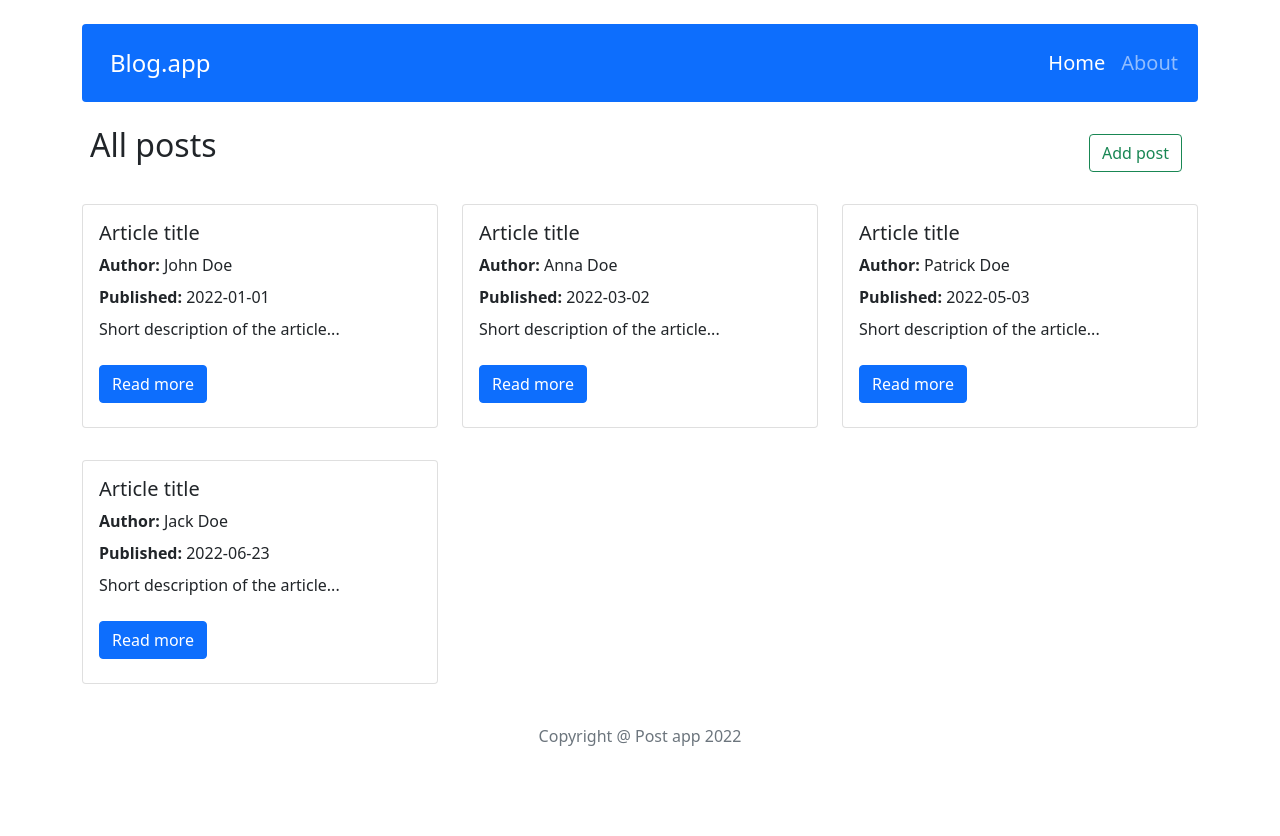
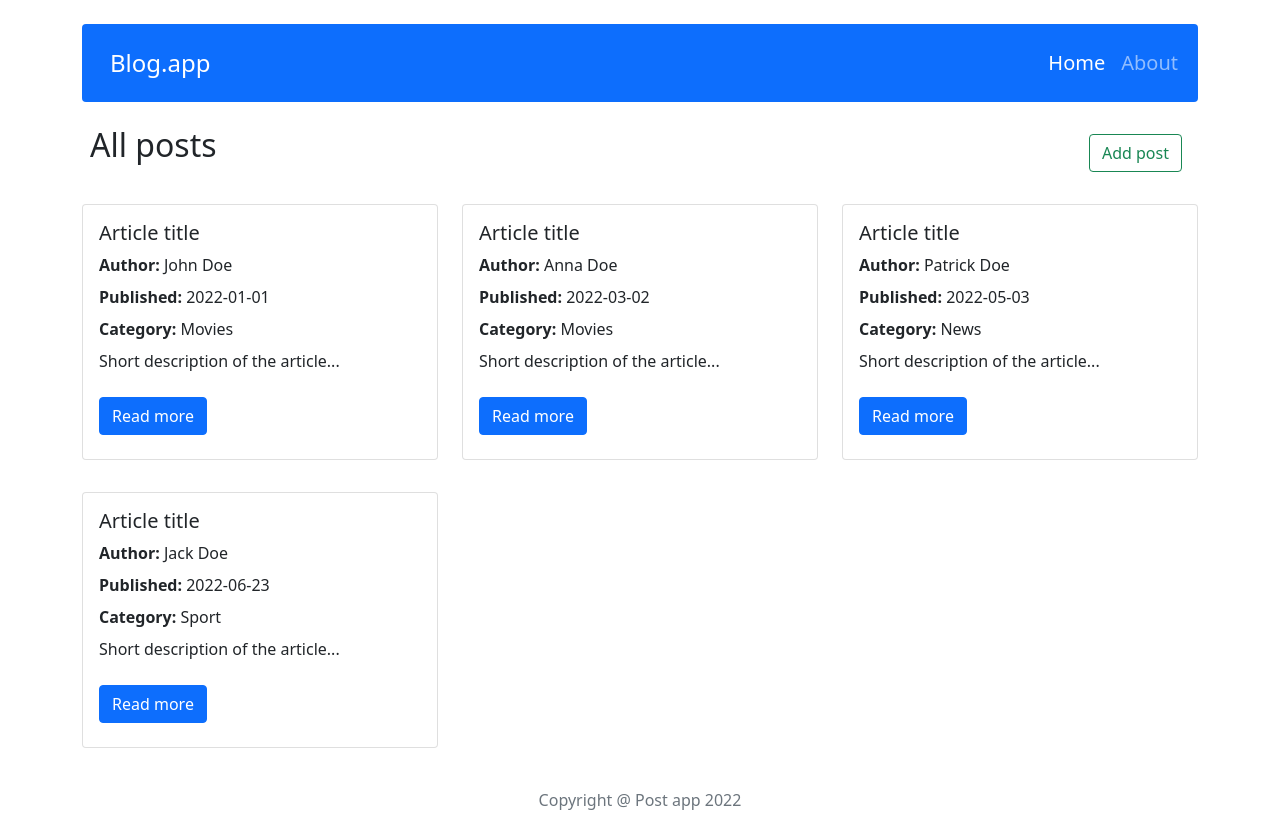
Before and after one commit to PMilczarek64/ReactBlog, a React (Create React App) app: page / in a window 1280 px wide. Before the commit the page ends 800 px from the top, so only its background shows below. Built offline with nearby package versions, Linux system fonts and the light colour scheme.

Commit message:
Add categories to posts - functionality to develop

```diff
--- a/src/features/PostEditForm.js
+++ b/src/features/PostEditForm.js
@@ -28,7 +28,8 @@ const PostEditForm = () => {
         author={postData.author}
         publishedDate={postData.publishedDate}
         shortDescription={postData.shortDescription}
-        content={postData.content}>
+        content={postData.content}
+        category={postData.category}>
       </PostForm>
     );
 };
--- a/src/features/PostForm.js
+++ b/src/features/PostForm.js
@@ -6,25 +6,33 @@ import propTypes from 'prop-types';
 import ReactQuill from 'react-quill';
 import 'react-quill/dist/quill.snow.css';
 import { useForm } from "react-hook-form";
+import { getAllCategories } from "../redux/postsRedux";
+import { useSelector } from "react-redux";
+import shortid from "shortid";
 
 
 const PostForm = ({ action, actionText, ...props }) => {
+
+  const categories = useSelector(getAllCategories);
 
   const [title, setTitle] = useState(props.title || '');
   const [author, setAuthor] = useState(props.author) || '';
   const [publishedDate, setPublishedDate] = useState(props.publishedDate || '');
   const [shortDescription, setShortDescription] = useState(props.shortDescription || '');
   const [content, setContent] = useState(props.content || '');
+  const [postCategory, setPostCategory] = useState(props.category || '');
   const [contentError, setContentError] = useState(false);
-  const [dateError, setDateError] = useState(false);
+
+  console.log(postCategory);
+
 
   const { register, handleSubmit: validate, formState: { errors } } = useForm();
 
+
   const handleSubmit = () => {
     setContentError(!content)
-    setDateError(!publishedDate)
-    if(content && publishedDate) {
-      action({ title, author, publishedDate, shortDescription, content });
+    if (content) {
+      action({ title, author, publishedDate, shortDescription, content, category: postCategory });
     }
   };
 
@@ -47,19 +55,25 @@ const PostForm = ({ action, actionText, ...props }) => {
             onChange={e => setAuthor(e.target.value)} />
           {errors.author && <small className="d-block form-text text-danger mt-2">Minimum 3 characters required! </small>}
         </Form.Group>
-        <Form.Group className="mb-3" controlId="formAuthor">
+        <Form.Group className="mb-3" controlId="formDate">
           <Form.Label>Published:</Form.Label>
           <Form.Control
-          {...register("date", {required: true, minLength: 10, maxLength: 10})}
+            {...register("date", { required: true, minLength: 10, maxLength: 10 })}
             type="date" value={publishedDate}
             onChange={e => setPublishedDate(e.target.value)} />
           {errors.date && <small className="d-block form-text text-danger mt-2">This field is required! </small>}
         </Form.Group>
+        <Form.Label>Category:</Form.Label>
+        <Form.Select className="mb-3" aria-label="Default select example" onChange={e => setPostCategory(e.target.value)}>
+          {postCategory && <option value={postCategory}>{postCategory}</option>}
+          {categories.map(category =>
+          category !== postCategory && <option value={category}>{category}</option>)}
+        </Form.Select>
       </div>
 
       <Form.Label>Short description:</Form.Label>
       <InputGroup className="shortDescriptionription mb-3">
-        <Form.Control {...register("shortDescription", {required: true, minLength: 20})}
+        <Form.Control {...register("shortDescription", { required: true, minLength: 20 })}
           as="textarea" aria-label="With textarea" value={shortDescription}
           onChange={e => setShortDescription(e.target.value)} />
       </InputGroup>
--- a/src/pages/Home.js
+++ b/src/pages/Home.js
@@ -26,7 +26,8 @@ const Home = () => {
               shortDescription={post.shortDescription}
               content={post.mainContent}
               publishedDate={post.publishedDate}
-              author={post.author}>
+              author={post.author}
+              category={post.category}>
             </Post>
           </Col>)}
       </Row>
--- a/src/pages/Post.js
+++ b/src/pages/Post.js
@@ -5,13 +5,14 @@ import { NavLink } from 'react-router-dom';
 import Nav from 'react-bootstrap/Nav';
 
 
-const Post = ({title, author, publishedDate, shortDescription, id}) => {
+const Post = ({title, author, publishedDate, shortDescription, id, category}) => {
   return (
       <Card>
         <Card.Body>
           <Card.Title>{title}</Card.Title>
           <p className="mb-2 fw-bold">Author: <span className="fw-normal">{author}</span></p>
           <p className="mb-2 fw-bold">Published: <span className="fw-normal">{publishedDate}</span></p>
+          <p className="mb-2 fw-bold">Category: <span className="fw-normal">{category}</span></p>
           <p>{shortDescription}</p>
           <Nav.Link as={NavLink} to={"/post/" + id} className="px-0"><Button variant="primary">Read more</Button></Nav.Link>
         </Card.Body>
--- a/src/pages/SinglePost.js
+++ b/src/pages/SinglePost.js
@@ -40,6 +40,7 @@ const SinglePost = () => {
         <Card.Body>
           <p className="mb-2 fw-bold">Author: <span className="fw-normal">{postData.author}</span></p>
           <p className="mb-2 fw-bold">Published: <span className="fw-normal">{postData.publishedDate}</span></p>
+          <p className="mb-2 fw-bold">Category: <span className="fw-normal">{postData.category}</span></p>
           <Card.Text className="my-4">
           <p dangerouslySetInnerHTML={{ __html: postData.content }} />
           </Card.Text>
--- a/src/redux/initialState.js
+++ b/src/redux/initialState.js
@@ -6,7 +6,8 @@ posts: [
       shortDescription: 'Short description of the article...',
       content: 'Main content of the article',
       publishedDate: '2022-01-01',
-    author: 'John Doe'
+      author: 'John Doe',
+      category: 'Movies'
     },
     {
       id: '2',
@@ -14,7 +15,8 @@ posts: [
       shortDescription: 'Short description of the article...',
       content: 'Main content of the article',
       publishedDate: '2022-03-02',
-  author: 'Anna Doe'
+      author: 'Anna Doe',
+      category: 'Movies'
     },
     {
       id: '3',
@@ -22,7 +24,8 @@ posts: [
       shortDescription: 'Short description of the article...',
       content: 'Main content of the article',
       publishedDate: '2022-05-03',
-  author: 'Patrick Doe'
+      author: 'Patrick Doe',
+      category: 'News'
     },
     {
       id: '4',
@@ -30,8 +33,11 @@ posts: [
       shortDescription: 'Short description of the article...',
       content: 'Main content of the article',
       publishedDate: '2022-06-23',
-  author: 'Jack Doe'
+      author: 'Jack Doe',
+      category: 'Sport'
     },
+  ],
+  categories: ['Movies', 'Sport', 'News'
   ],
 };
 
--- a/src/redux/postsRedux.js
+++ b/src/redux/postsRedux.js
@@ -3,6 +3,7 @@ import shortid from "shortid";
 export const getAllPosts = state => state.posts;
 export const getPostById = ({ posts }, postId) => posts
   .find(post => post.id === postId);
+export const getAllCategories = ({ categories }) => categories;
 // actions
 const createActionName = actionName => `app/posts/${actionName}`;
 const REMOVE_POST = createActionName('REMOVE_POST');
--- a/src/redux/store.js
+++ b/src/redux/store.js
@@ -4,6 +4,7 @@ import postsReducer from './postsRedux';
 
 const subreducers = {
   posts: postsReducer,
+  categories: postsReducer,
 }
 
 const reducer = combineReducers(subreducers);
```
Lines whose indentation alone changed are shown as unchanged.
